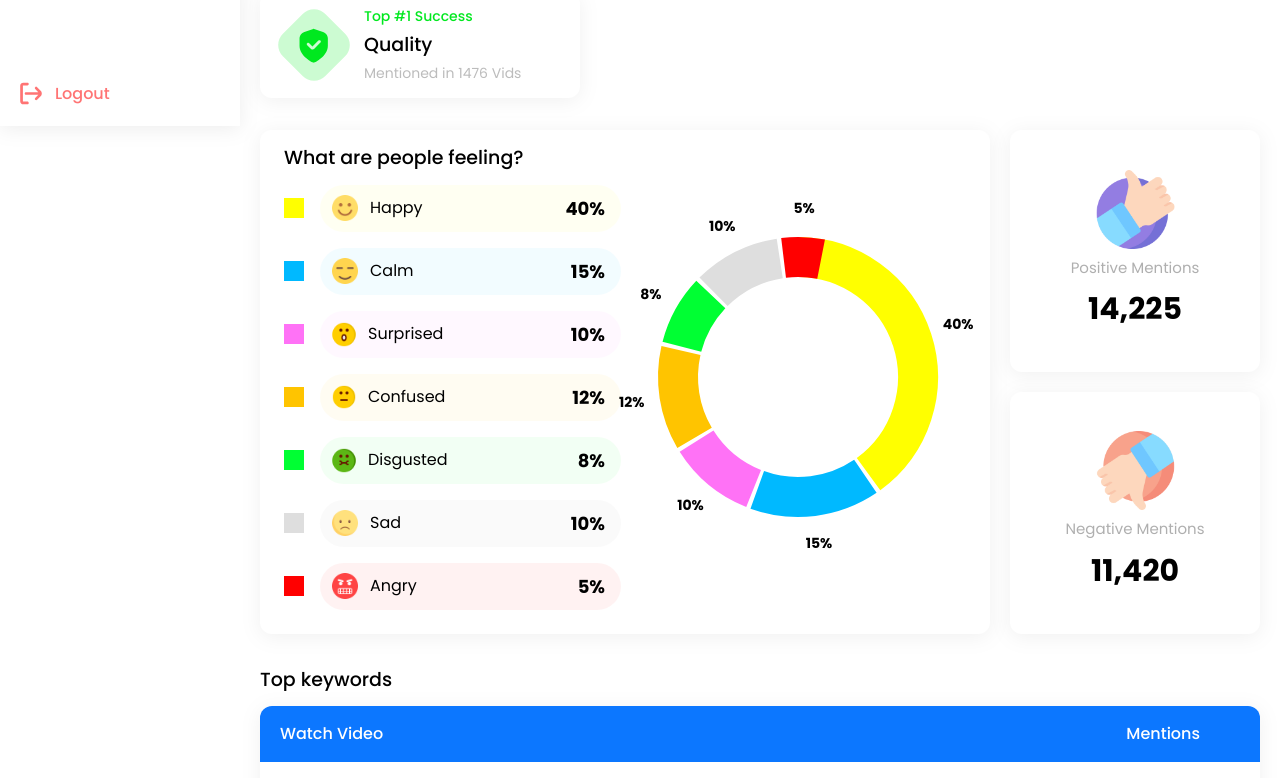
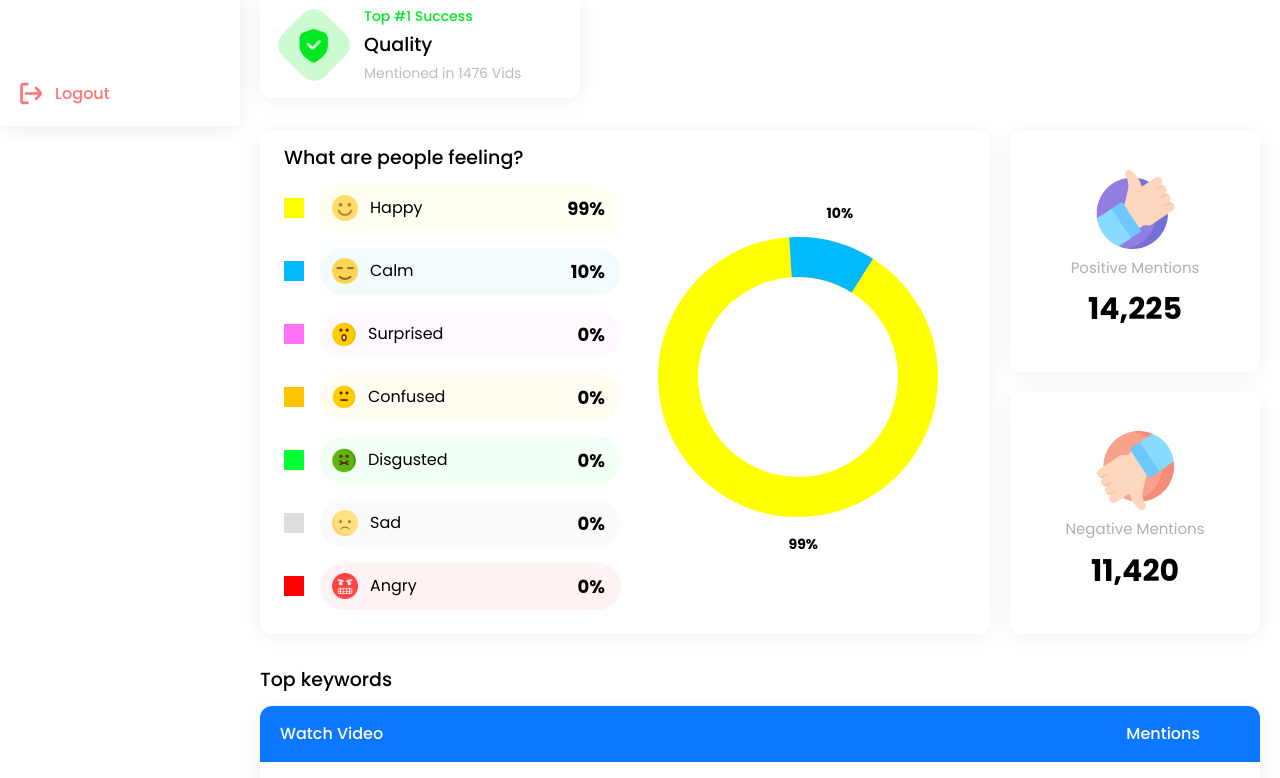
Before and after one commit to sulaimanwebdev/Kanji-AI, a React (Create React App) app: page /dashboard/customer-viewpoint in a window 1280 px wide. Shown: the part 674-1452 px from the top of the page. Built offline with nearby package versions, Linux system fonts and the light colour scheme.

Commit message:
little fix chart

```diff
--- a/src/components/Chart.js
+++ b/src/components/Chart.js
@@ -1,9 +1,10 @@
+import React from 'react';
 
-const Chart = ({data}) => {
+const Chart = ({ data }) => {
   const chartSize = window.innerWidth > 800 ? 300 : window.innerWidth > 362 ? 200 : 150; // Size of the circular chart
   const center = chartSize / 2; // Center point of the chart
   const radius = chartSize / 2 - 30; // Radius of the chart (adjusted for padding and section size)
-  const gapAngle = 1.85; // Angle in degrees for the gap between sections
+  const gapAngle = 0; // Angle in degrees for the gap between sections
   const strokeWidth = window.innerWidth > 800 ? 40 : window.innerWidth > 362 ? 30 : 20; // Width of the chart stroke
   const textOffset = 15; // Offset for spacing between text and chart
 
@@ -35,15 +36,19 @@ const Chart = ({data}) => {
         const textX = center + (radius + strokeWidth / 1.2 + textOffset) * Math.cos((middleAngle - 90) * (Math.PI / 180));
         const textY = center + (radius + strokeWidth / 1.2 + textOffset) * Math.sin((middleAngle - 90) * (Math.PI / 180));
 
+        const isVisible = parseFloat(item.percentage) !== 0; // Check if percentage is not 0%
+
         return (
           <g key={item.emotion}>
+            {isVisible && (
               <path
                 d={`M ${startX} ${startY} A ${radius} ${radius} 0 ${largeArcFlag} 1 ${endX} ${endY}`}
                 fill="none"
                 stroke={item.color}
-              strokeWidth={strokeWidth
-              }
+                strokeWidth={strokeWidth}
               />
+            )}
+            {isVisible && (
               <text
                 x={textX}
                 y={textY}
@@ -55,6 +60,7 @@ const Chart = ({data}) => {
               >
                 {item.percentage}
               </text>
+            )}
           </g>
         );
       })}
--- a/src/pages/CustomerViewpoint.js
+++ b/src/pages/CustomerViewpoint.js
@@ -43,37 +43,37 @@ const CustomerViewpoint = () => {
   let data = [
     {
       emotion: "happy",
-      percentage: "40%",
+      percentage: "99%",
       color: "#FFFF00",
     },
     {
       emotion: "calm",
-      percentage: "15%",
+      percentage: "10%",
       color: "#00B9FF",
     },
     {
       emotion: "surprised",
-      percentage: "10%",
+      percentage: "0%",
       color: "#FF72F6",
     },
     {
       emotion: "confused",
-      percentage: "12%",
+      percentage: "0%",
       color: "#FFC400",
     },
     {
       emotion: "disgusted",
-      percentage: "8%",
+      percentage: "0%",
       color: "#00FF33",
     },
     {
       emotion: "sad",
-      percentage: "10%",
+      percentage: "0%",
       color: "#DEDEDE",
     },
     {
       emotion: "angry",
-      percentage: "5%",
+      percentage: "0%",
       color: "#FF0000",
     },
   ];
```
Lines whose indentation alone changed are shown as unchanged.
